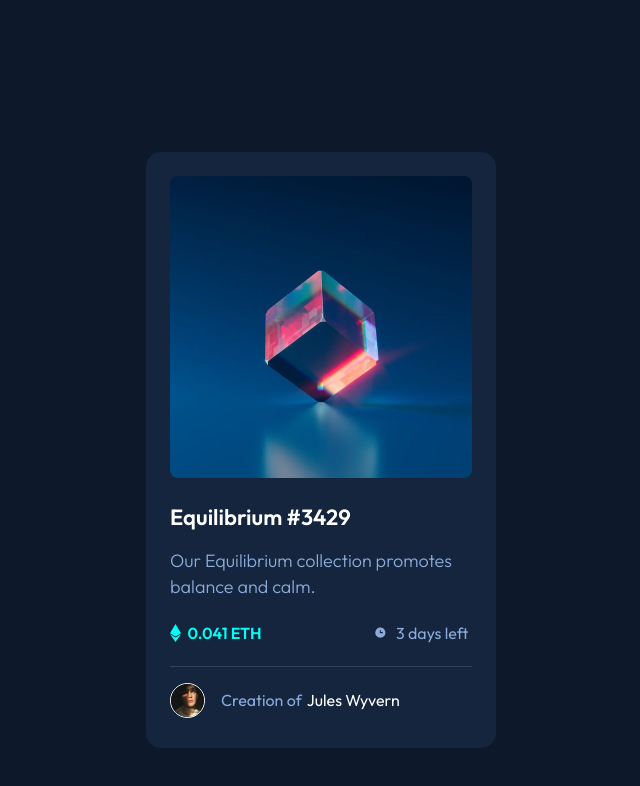
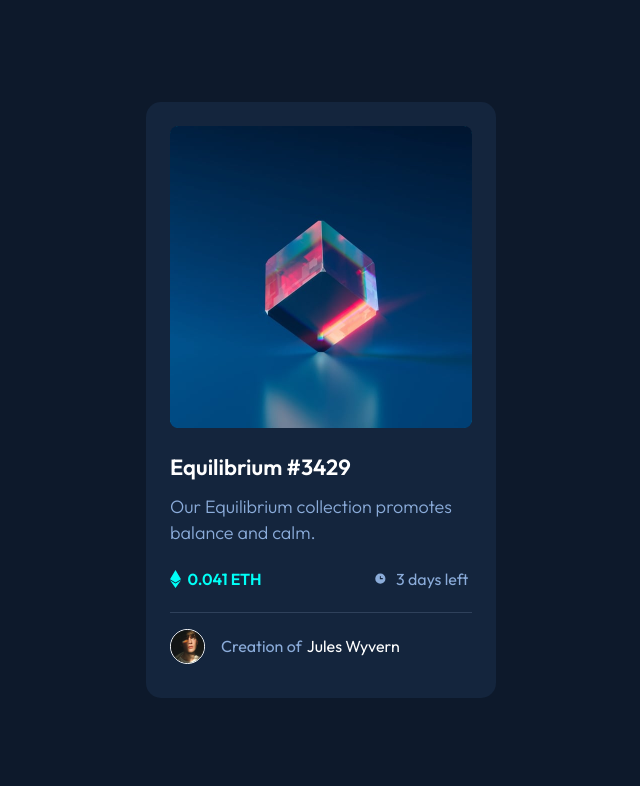
Before and after one commit to msvanidze/NFT-preview-card-component, a plain HTML site: page index.html in a window 1280 px wide. Shown: the whole page, without its empty margins (319-959 px from the left). Drawn offline with Linux system fonts and the light colour scheme.

Commit message:
DOCS: Complete

```diff
--- a/index.html
+++ b/index.html
@@ -9,11 +9,14 @@
   <title>Frontend Mentor | NFT preview card component</title>
 </head>
   <body>
+    <div class="container">
       <div class="main">
-    <div class="active-st">
-      <!-- <img src="images/icon-view.svg" alt="eye" class="eye"> -->
+        <div class="inner-main">
+          <div class="iamges-01">
+            <div class="active-st"></div>
+            <img src="images/image-equilibrium.jpg" alt="cube" class="main-img">
+            <img src="images/icon-view.svg" alt="eye" class="eye">
           </div>
-    <img src="images/image-equilibrium.jpg" alt="cube" class="main-img">
           <h1>
             Equilibrium #3429
           </h1>
@@ -47,5 +50,7 @@
             </span>
           </div>
         </div>
+      </div>
+    </div>
   </body>
 </html>
--- a/styles.css
+++ b/styles.css
@@ -1,47 +1,97 @@
 @import url('https://fonts.googleapis.com/css2?family=Outfit:wght@300;400;600&display=swap');
+
+html {
+    height: 100%;
+    width: 100%;
+}
 
 body {
     background-color: hsl(217, 54%, 11%);
     font-family: Outfit;
+    height: 100%;
+    width: 100%;
 }
+
+.container {
+    height: 100%;
+    width: 100%;
+    display: flex;
+    align-items: center;
+    justify-content: center;
+  }
+
 .main {
     width: 327px;
     height: 543px;
-    margin-left: 24px;
-    margin-top: 62px;
     border-radius: 15px;
     background-color: hsl(216, 50%, 16%);
     position: relative;
+    display: flex;
+    flex-direction: column;
+    align-items: center;
+    justify-content: flex-start;
 }
 
-.main-img, .active-st {
+.inner-main {
+    width: 278px;
+    height: 100%;
+}
+
+.eye {
+    position: absolute;
+    cursor: pointer;
+    display: none;
+    top: 120px;
+    right: 113px;
+}
+
+.iamges-01:hover .main-img {
+    opacity: 0.5;
+}
+
+.iamges-01:hover .eye {
+    display: inline;
+}
+
+.iamges-01{
     width: 278px;
     height: 278px;
     border-radius: 8px;
-    margin-left: 24px;
     margin-top: 24px;
+    margin-bottom: 24px;
     cursor: pointer;
+    position: relative;
+}
+.main-img {
+    width: 100%;
+    height: 100%;
+    position: absolute;
+    top: 0;
+    left: 0;
+    border-radius: 8px;
 }
 
+
 .active-st {
-    position: absolute;
-    display: none;
-    width: 302px;
-    height: 302px;
+    background-color: hsl(178, 100%, 50%);
+    width: 276px;
+    height: 276px;
+    border-radius: 8px;
+    margin-left: 1px;
+    margin-top: -1px;
 }
-
-/* .eye {
-    display: none;
-} */
 
 h1 {
     font-weight: 600;
     font-size: 22px;
     line-height: 27.72px;
     margin-top: 24px;
-    margin-left: 24px;
     color: hsl(0, 0%, 100%);
     cursor: pointer;
+}
+
+h1:hover,  .name:hover {
+    color: hsl(178, 100%, 50%);
 }
 
 p {
@@ -49,7 +99,6 @@ p {
     font-size: 18px;
     line-height: 26px;
     margin-top: 12px;
-    margin-left: 24px;
     color: hsl(215, 51%, 70%);
 }
 
@@ -71,7 +120,6 @@ p {
     height: 18px;
     width: 11px;
     margin-right: 6.48px;
-    margin-left: 24px;
 }
 
 .left span {
@@ -102,7 +150,6 @@ p {
 .line {
     width: 278px;
     height: 1px;
-    margin-left: 24px;
     margin-top: 16px;
     background-color: hsl(215, 32%, 27%);
 }
@@ -118,7 +165,7 @@ p {
     width: 33px;
     border-radius: 50%;
     border: solid 1px hsl(0, 0%, 100%);
-    margin: 0 16px 0 24px;
+    margin-right: 16px;
 }
 
 .user img {
@@ -138,17 +185,25 @@ p {
     .main {
         width: 350px;
         height: 596px;
-        margin: auto;
-        margin-top: 152px;
     }
 
-    .main-img {
+    .main-img, .active-st {
         width: 302px;
         height: 302px;
     }
 
-    p {
-        margin-top: 16px;
+    .active-st {
+        border-radius: 10px;
+        margin-left: 0;
+        margin-top: 0;
+    }
+
+    .inner-main {
+        width: 302px;
+    }
+
+    h1 {
+        margin-top: 50px;
     }
 
     .crypto {
@@ -164,6 +219,11 @@ p {
         margin-left: 112.15px;
     }
 
+    .eye {
+        top: 127px;
+        right: 103px;
+    }
+
     .right span, .creation, .name {
         font-size: 16px;
         line-height: 10.16px;
@@ -173,29 +233,4 @@ p {
         width: 302px;
         margin-top: 24px;
     }
-
-    .active-st {
-        display: flex;
-        justify-content: center;
-        align-items: center;
-    }
-
-    .active-st:active {
-        background-color: hsl(178, 100%, 50%);
-        mix-blend-mode: normal;
-        opacity: 0.5;
-    }
-
-    /* .eye {
-        display: block;
-        opacity: 0;
-    }
-
-    .eye:active {
-        opacity: 1;
-    } */
-
-    h1:active,  .name:active {
-        color: hsl(178, 100%, 50%);
-    }
 }
```
Lines whose indentation alone changed are shown as unchanged.
